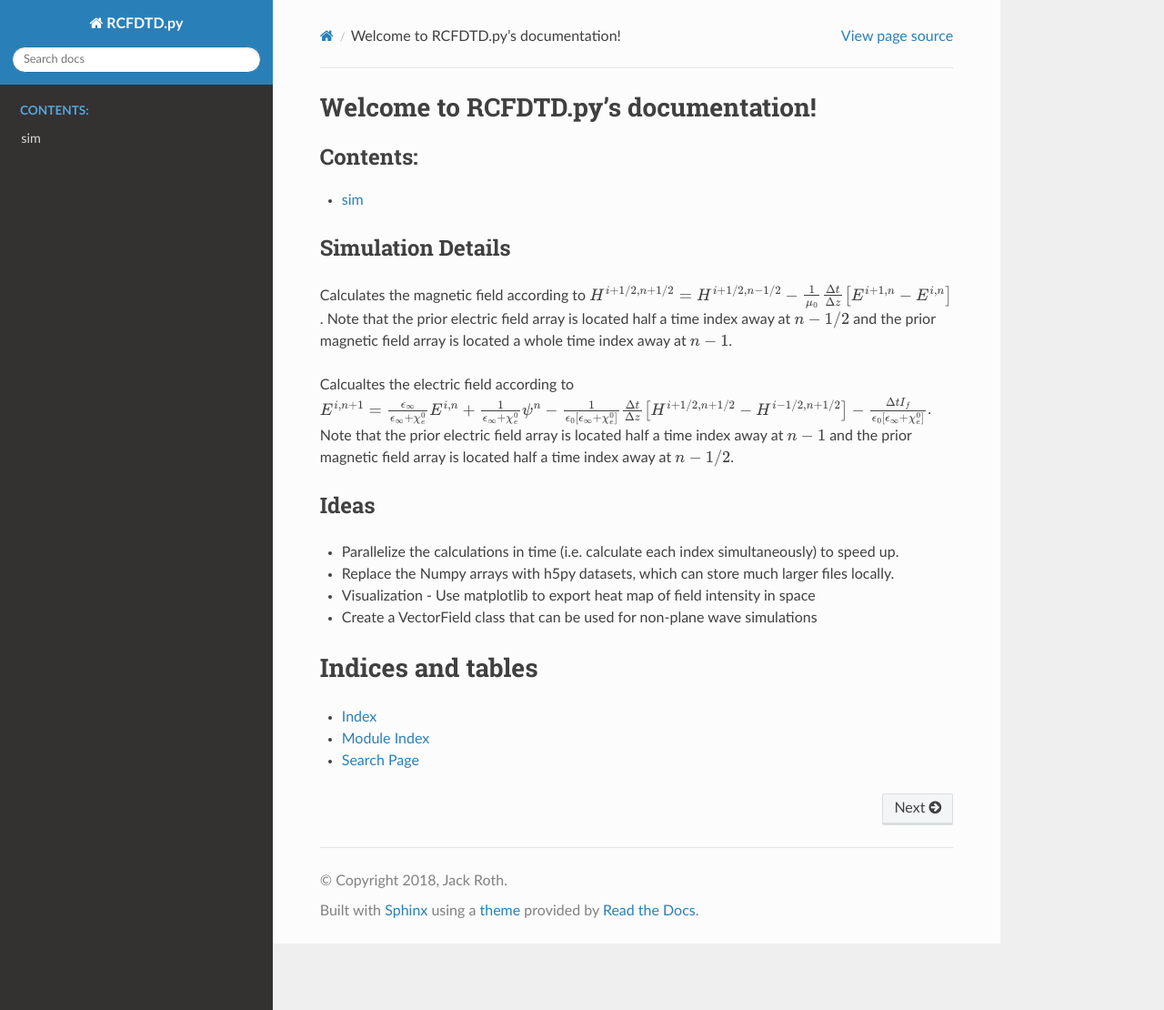
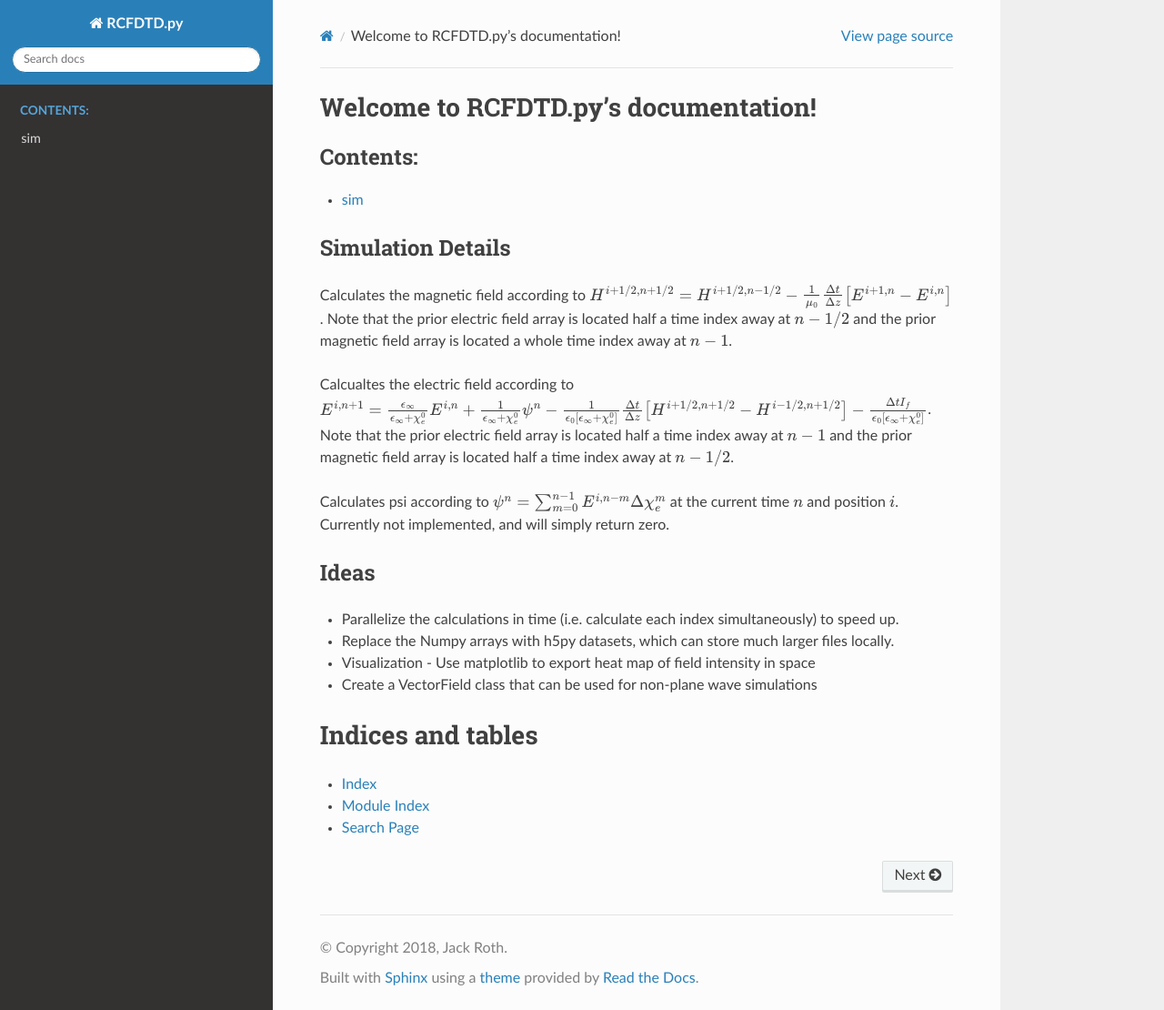
Before and after one commit to jc-roth/rcfdtdpy, a Sphinx documentation site: the page built from docs/index.rst, in a window 1280 px wide and 1110 px high. Shown: the whole window at 91% size. Built offline with Sphinx 7.4.7 and the Read the Docs theme 2.0.0, drawn with Linux system fonts in a browser that asks for light colours.

Commit message:
Updated docs

```diff
--- a/docs/index.rst
+++ b/docs/index.rst
@@ -18,6 +18,8 @@ Calculates the magnetic field according to :math:`H^{i+1/2,n+1/2}=H^{i+1/2,n-1/2
 
 Calcualtes the electric field according to :math:`E^{i,n+1}=\frac{\epsilon_\infty}{\epsilon_\infty+\chi_e^0}E^{i,n}+\frac{1}{\epsilon_\infty+\chi_e^0}\psi^n-\frac{1}{\epsilon_0\left[\epsilon_\infty+\chi_e^0\right]}\frac{\Delta t}{\Delta z}\left[H^{i+1/2,n+1/2}-H^{i-1/2,n+1/2}\right]-\frac{\Delta tI_f}{\epsilon_0\left[\epsilon_\infty+\chi_e^0\right]}`. Note that the prior electric field array is located half a time index away at :math:`n-1` and the prior magnetic field array is located half a time index away at :math:`n-1/2`.
 
+Calculates psi according to :math:`\psi^n=\sum^{n-1}_{m=0}E^{i,n-m}\Delta\chi_e^m` at the current time :math:`n` and position :math:`i`. Currently not implemented, and will simply return zero.
+
 Ideas
 -----
 * Parallelize the calculations in time (i.e. calculate each index simultaneously) to speed up.
--- a/docs/sim.rst
+++ b/docs/sim.rst
@@ -13,7 +13,11 @@ Both the electric and magnetic fields are initialized to the same length, meanin
    :align: center
    :scale: 50
 
-The H-field and current arrays have corresponding structures.
+The H-field and current arrays have corresponding structures. :math:`\chi_{i,j}` is represented using the following three dimensional array
+
+.. image:: ../images/TEMP_chi_structure.jpg
+   :align: center
+   :scale: 50
 
 * Discuss the choice of :math:`\frac{\Delta t}{\Delta z}\approx c`
 * Discuss how to create a current object
```
Also changed, not shown: images/TEMP_chi_structure.jpg (added), 10 other files.
